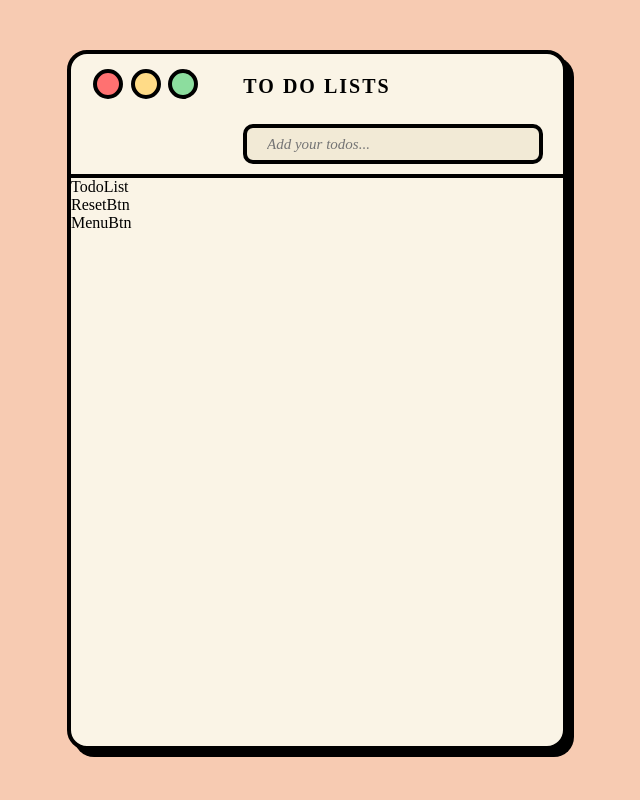
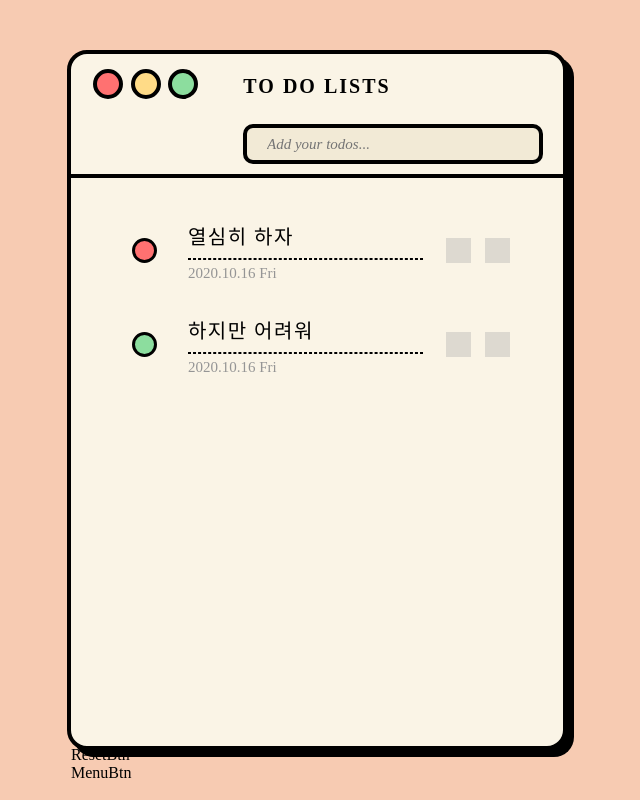
Before and after one commit to dongoc/retro_todo, a React (Create React App) app in the folder React/client/: page / in a window 1280 px wide. Shown: the whole page, without its empty margins (323-963 px from the left). Built offline with nearby package versions, Linux system fonts and the light colour scheme; grey boxes are pictures that could not be loaded; a web font is replaced by a local one.

Commit message:
edit TodoListEntry : server와의 연결 필요

```diff
--- a/React/client/src/components/TodoList.js
+++ b/React/client/src/components/TodoList.js
@@ -1,8 +1,39 @@
 import React from "react";
+import TodoListEntry from "./TodoListEntry";
 
-const TodoList =() => {
+const TodoList =({/*todoLists*/}) => {
+  const todoLists = [
+    {
+      id: 1,
+      progress: 'not_started',
+      content: '열심히 하자',
+      createdAt: '2020.10.16 Fri'
+    },
+    {
+      id: 2,
+      progress: 'completed',
+      content: '하지만 어려워',
+      createdAt: '2020.10.16 Fri'
+    },
+  ]
+  const renderTodoLists = () => {
+    return todoLists.map((todo) => {
+      return <TodoListEntry key={todo.id} todo={todo}/>
+    })
+  }
+
   return (
-    <div>TodoList</div>
+    <div className="list_container">
+      { !todoLists.length
+        ? (
+            <div className="noList">{`Add your todos :)`}</div>
+      ) : (
+            <ul>
+              {renderTodoLists()}
+            </ul>
+          )
+      }
+    </div>
   );
 };
 
--- a/React/client/src/components/TodoListEntry.js
+++ b/React/client/src/components/TodoListEntry.js
@@ -1,9 +1,89 @@
-import React from "react";
+import React, {useState} from "react";
 
-const TodoListEntry =() => {
+const TodoListEntry = ({todo}) => {
+  const [currentInput, setCurrentInput] = useState(todo.content);
+  const [isEdit, setIsEdit] = useState(false);
+  const [progressStatus, setProgressStatus] = useState(todo.progress);
+
+  console.log(progressStatus)
+  const onProgressBtnClick = () => {
+    const NEXT_STATUS = {
+      not_started: 'in_progress',
+      in_progress: 'completed',
+      completed: 'not_started'
+    }
+    setProgressStatus(NEXT_STATUS[progressStatus]);
+    // TODO : patch
+  }
+
+  const renderItemOrInput = () => {
+    return (!isEdit
+      ? <div className="todos">{currentInput}</div>
+      : <input
+          className="edit_input"
+          value={currentInput}
+          onChange={(e) => setCurrentInput(e.target.value)}
+          onKeyPress={(e) => e.key === 'Enter' ? onSubmitInput() : null}
+          type="text"/>
+    )
+  }
+
+  const onEditBtnClick = () => {
+    if (!isEdit) {
+      setIsEdit(!isEdit)
+    } else {
+      onSubmitInput(currentInput)
+    }
+  }
+
+  const onSubmitInput = () => {
+    setIsEdit(!isEdit);
+    // TODO : patch
+  }
+
+  const onDeleteBtnClick = () => {
+    // TODO : DELETE
+  }
+
   return (
-    <div>TodoListEntry</div>
+    <li>
+      <div className="progressBtn_container">
+        <button
+          className={`progress_button ${progressStatus}`}
+          onClick={() => onProgressBtnClick()}
+        >
+        </button>
+      </div>
+      <div className="content_container">
+        {renderItemOrInput()}
+        <hr />
+        <div className="createdDate">{todo.createdAt}</div>
+      </div>
+      <div className="edit_container">
+        <button
+          className="listBtn editBtn"
+          onClick={() => onEditBtnClick()}
+          ></button>
+        <button
+          className="listBtn deleteBtn"
+          onClick={() => onDeleteBtnClick()}
+        ></button>
+      </div>
+    </li>
   );
 };
 
 export default TodoListEntry;
+
+
+// // <div class="list_container">
+// //       <ul>
+// //       <li id="0"><div class="progressBtn_container">
+// // <button class="progress_button not_started"></button>
+// // </div><
+// // div class="content_container"><div class="todos">todo</div><hr><div class="createdDate">2020.10.16 Fri</div><
+// // /><div class="edit_container">
+// <button class="listBtn editBtn"></button>
+// <butprintfirstmessegeton class="listBtn deleteBtn"></butprintfirstmessegeton></div></li></ul>
+// //       <div id="noList" style="display: none;">Add your todos :)</div>
+// //     </div>
--- a/React/client/src/index.css
+++ b/React/client/src/index.css
@@ -30,7 +30,7 @@ body {
   position: relative;
 }
 
-#noList {
+.noList {
   text-align: center;
   font-size: 20px;
   color: #555;
```
